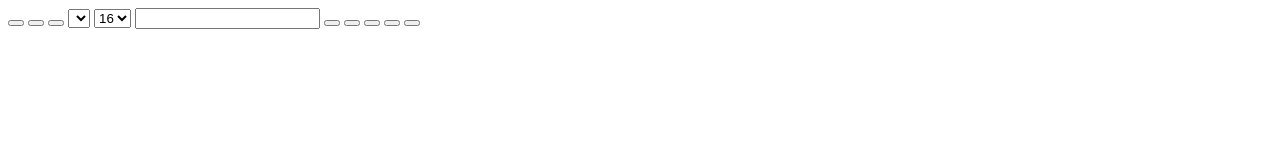
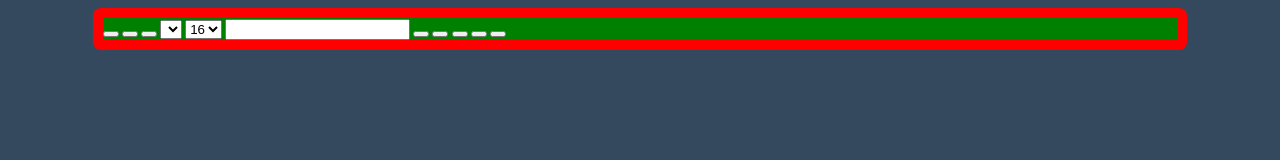
Before and after one commit to Eronne/T-edit, a plain HTML site: page index.html in a window 1280 px wide. Drawn offline with Linux system fonts and the light colour scheme.

Commit message:
Beginning of the css

```diff
--- a/index.html
+++ b/index.html
@@ -1,3 +1,11 @@
+<!DOCTYPE html>
+<html lang="fr">
+<head>
+	<meta charset="UTF-8">
+	<title>Txt-Editor</title>
+	<link rel="stylesheet" href="styles.css">
+</head>
+<body>
 	<div class="container">
 		<div class="toolbar">
 			<!--Bold / Italic / Underline-->
@@ -49,7 +57,7 @@
 			<button id="list-ul" title="Unordered list"><i></i></button>
 			<button id="list-ol" title="Ordered list"><i></i></button>
 		</div>
-
 		<div class="area"></div>
-
 	</div>
+</body>
+</html>
--- /dev/null
+++ b/styles.css
@@ -0,0 +1,26 @@
+@import url('https://fonts.googleapis.com/css?family=Lato');
+
+
+body{
+	background-color: #34495e;
+	font-family: 'Lato', sans-serif;
+	font-size: 16px;
+}
+
+.container{
+	margin: 0 auto;
+	padding: 10px;
+	width: 85%;
+
+	background-color: red;
+	border-radius: 8px;
+}
+
+.toolbar{
+	width: 100%;
+	background-color: green;
+}
+
+button{
+
+}
```
Also changed, not shown: app.js (added). Lines whose indentation alone changed are shown as unchanged.
